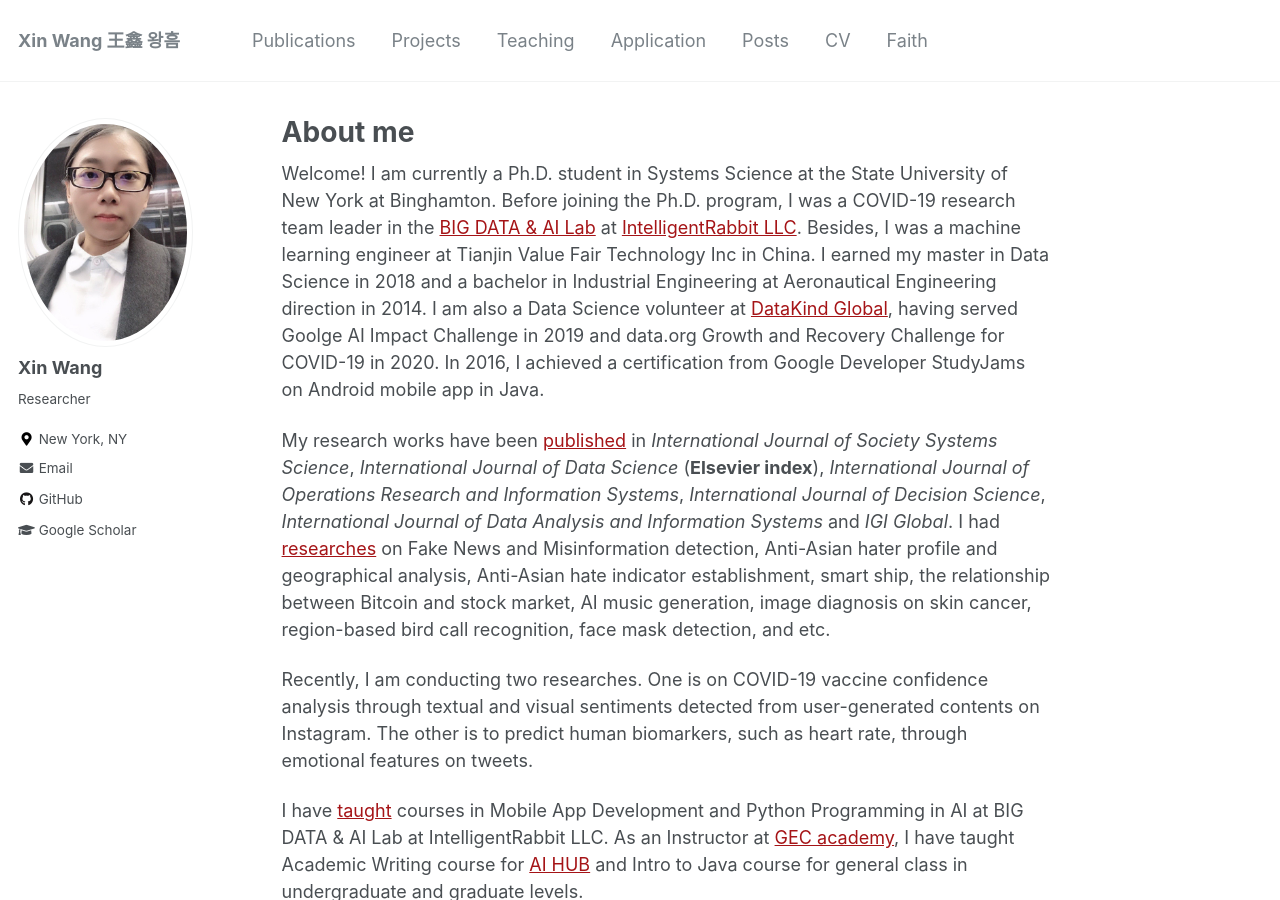
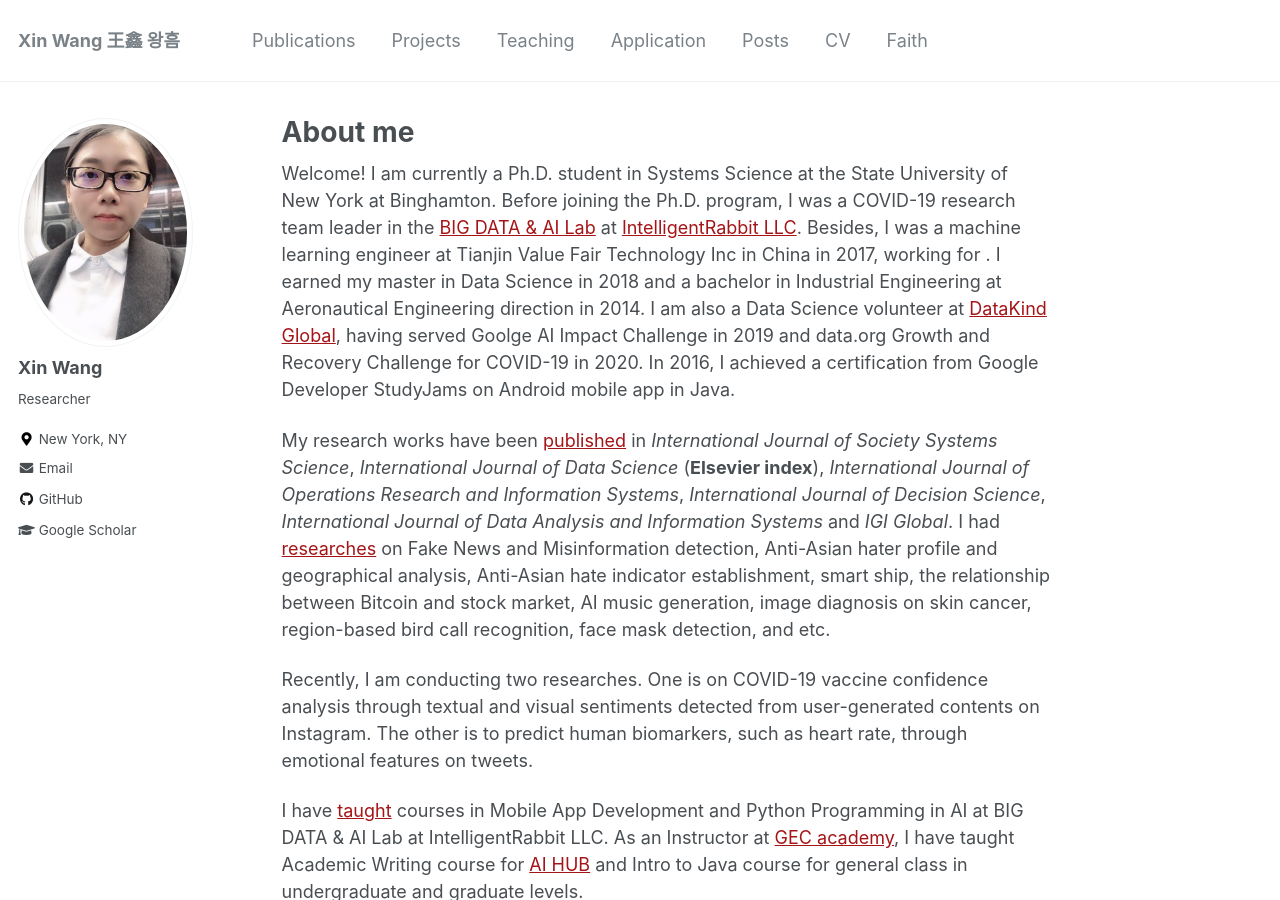
Before and after one commit to xin-wang-kr/xin-wang-kr.github.io, a Jekyll site: the page built from _pages/about.md, in a window 1280 px wide and 900 px high. Built offline with Jekyll 4.4.1, drawn with Linux system fonts in a browser that asks for light colours.

Commit message:
Update about.md

```diff
--- a/_pages/about.md
+++ b/_pages/about.md
@@ -14,8 +14,7 @@ Welcome! I am currently a Ph.D. student in Systems Science at the State Universi
 Before joining the Ph.D. program, I was a COVID-19 research team leader in the
 [BIG DATA & AI Lab](https://intelrabbit.com/research-projects/)
 at [IntelligentRabbit LLC](https://intelrabbit.com/services/). Besides, I was a machine
-learning engineer at
-Tianjin Value Fair Technology Inc in China. I earned my master
+learning engineer at Tianjin Value Fair Technology Inc in China in 2017, working for . I earned my master
 in Data Science in 2018 and a bachelor in Industrial Engineering at Aeronautical Engineering direction in 2014.
 I am also a Data Science volunteer at [DataKind Global](https://www.datakind.org/),
 having served Goolge AI Impact Challenge in 2019 and data.org Growth and Recovery Challenge for COVID-19 in 2020.
```
